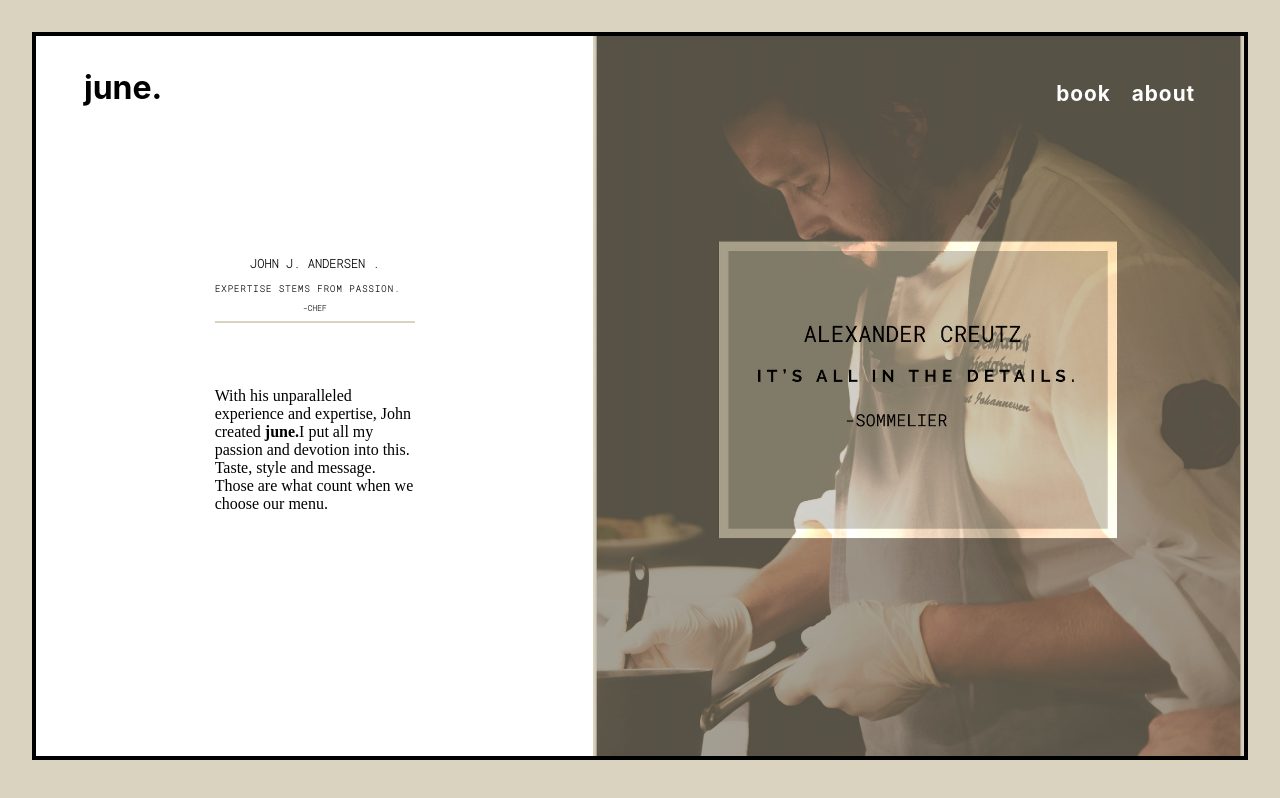
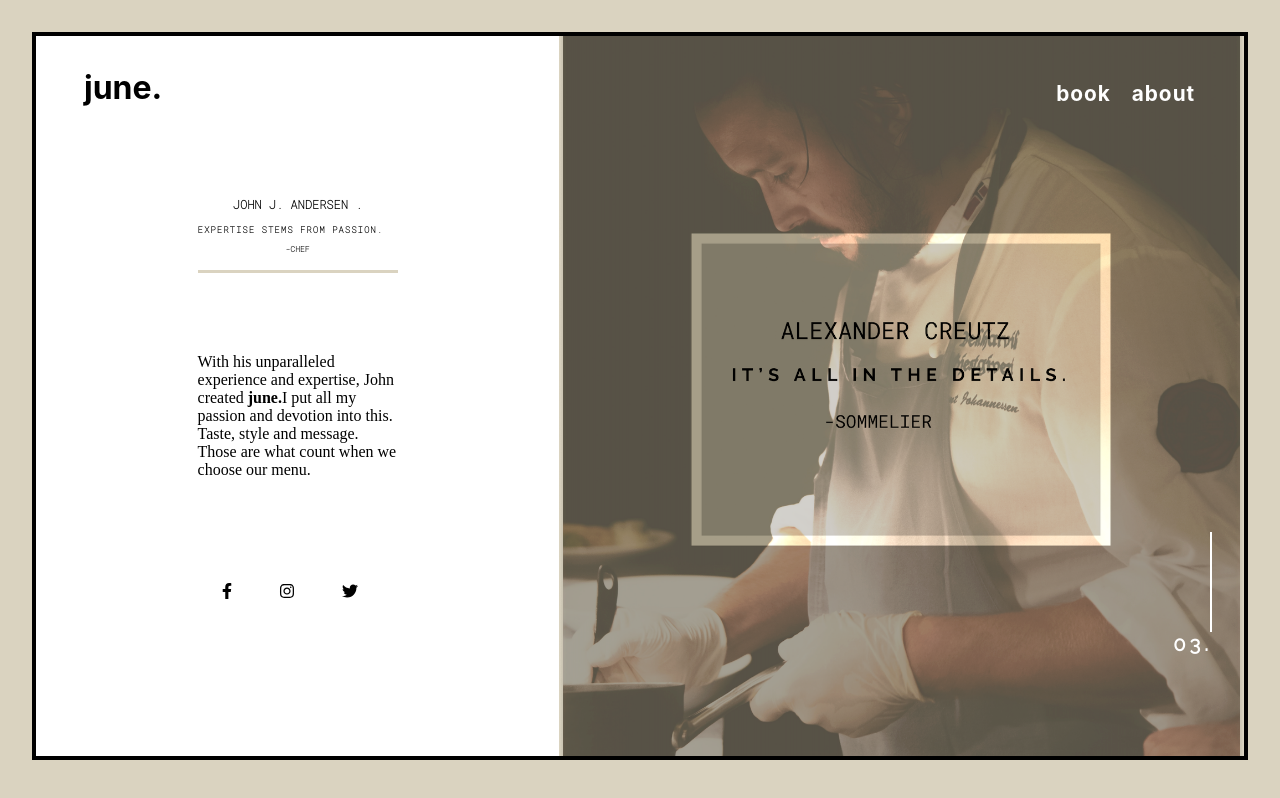
Before and after one commit to mhedengren/react-restaurant-booking, a React (Create React App) app: page /about in a window 1280 px wide. Shown: the top 798 px of the page. Built offline with nearby package versions, Linux system fonts and the light colour scheme; a web font is replaced by a local one.

Commit message:
fix footer in about and add styling to page 404

```diff
--- a/src/components/About/About.scss
+++ b/src/components/About/About.scss
@@ -145,6 +145,7 @@
                     width: 200px;
 
                     .about-text-name-desktop {
+                        margin-top: 4em;
                         text-align: center;
                         font-family: $robotomono;
                         font-size: 12px;
@@ -166,16 +167,20 @@
                         font-size: 8px;
                         color: black;
                         font-weight: bolder;
-                        padding-bottom: 1em;
-                        border-bottom: 2px solid $wrapper;
+                        padding-bottom: 2em;
+                        border-bottom: 3px solid $wrapper;
                     }
 
                     .about-text-paragraph {
-                        margin-top: 4em;
+                        margin: 5em 0em;
                         font-family: $lateef;
                         color: black;
                         font-weight: thin;
-                     }
+
+                    }
+                }
+                .social-media-buttons-about {
+                    align-self: flex-end;
                 }
             }
         }
@@ -204,6 +209,28 @@
                     background-repeat: no-repeat;
                     height: 100%;
                     width: 100%;
+
+                    .about-page-number-wrapper {
+                        height: 100%;
+                        padding: 2em;
+                        display: flex;
+                        flex-direction: column;
+                        align-items: flex-end;
+
+                        .about-vl {
+                            margin-top: 29em;
+                            align-self: flex-end;
+                            border-right: 2px solid white;
+                            height: 100px;
+                        }
+                        .about-page {
+                            font-family: $raleway;
+                            font-weight: bold;
+                            font-size: 20px;
+                            letter-spacing: 4px;
+                            color: white;
+                        }
+                    }
                 }
 
                 .main-navigation-about {
@@ -213,6 +240,7 @@
                 }
             }
         }
+
     }
 
 /* Desktop */
@@ -221,5 +249,5 @@
     .about-wrapper-desktop {
         height: 90vh;
         margin: 2em;
-    }
+   }
 }
--- a/src/components/About/About.tsx
+++ b/src/components/About/About.tsx
@@ -56,9 +56,16 @@ const About = () => {
               <p className='about-text-title-desktop'>-CHEF</p>
               <p className='about-text-paragraph'>
                 With his unparalleled experience and expertise, John created <b>june.</b>
-                I put all my passion and devotion into this. Taste, style and
+                 I put all my passion and devotion into this. Taste, style and
                 message. Those are what count when we choose our menu.
               </p>
+              <footer className="social-media-buttons-about">
+                    <div className="social-icons">
+                            <FontAwesomeIcon icon={faFacebookF} size="1x" style={{ padding: '1.5em', color: 'black' }}/>
+                            <FontAwesomeIcon icon={faInstagram} size="1x" style={{ padding: '1.5em', color: 'black'  }}/>
+                            <FontAwesomeIcon icon={faTwitter} size="1x" style={{ padding: '1.5em', color: 'black'  }} />
+                    </div>
+                </footer>
             </div>
           </div>
         </div>
@@ -68,7 +75,12 @@ const About = () => {
             <NavLink className='nav-link' to='/booking'>book</NavLink>
             <NavLink className='nav-link' to='/about'>about</NavLink>
           </nav>
-          <div className='about-image-container'></div>
+          <div className='about-image-container'>
+          <div className="about-page-number-wrapper">
+              <div className="about-vl"></div>
+                <span className="about-page">03.</span>
+              </div>
+          </div>
         </div>
       </div>
     </div> /*Closing main div for entire page*/
--- a/src/components/Booking/BookingForm.tsx
+++ b/src/components/Booking/BookingForm.tsx
@@ -145,7 +145,7 @@ class BookingForm extends React.Component<IBookingFormProps, IBookingFormState>
     return (
       <div className="booking-form-wrapper">
         <form>
-          <h4>How many guests?</h4>
+          <h4>how many guests?</h4>
           <select name="numberOfGuests" onChange={this.handleInputChange} className="select-css">
             <option value="1">1</option>
             <option value="2">2</option>
@@ -160,7 +160,7 @@ class BookingForm extends React.Component<IBookingFormProps, IBookingFormState>
             minDate={new Date()}
           />
           <select onChange={this.handleSubmit} className="select-css">
-            <option value='1'>Pick a time</option>
+            <option value='1'>pick a time</option>
             {this.state.show18 ? <option value='18'>18</option> : null}
             {this.state.show21 ? <option value='21'>21</option> : null}
           </select>
--- a/src/components/Home/Home.tsx
+++ b/src/components/Home/Home.tsx
@@ -50,8 +50,8 @@ const Home = () => {
                             <FontAwesomeIcon icon={faTwitter} size="1x" style={{ padding: '7px', color: 'white'  }} />
                     </div>
                     <div className="page-number-wrapper">
-                            <div className="vl"></div>
-                            <span className="page">01.</span>
+                         <div className="vl"></div>
+                        <span className="page">01.</span>
                     </div>
                 </footer>
             </div>
--- a/src/components/NotFound/NotFound.tsx
+++ b/src/components/NotFound/NotFound.tsx
@@ -1,9 +1,16 @@
 import React from 'react'
+import './notfound.scss'
+import {NavLink} from 'react-router-dom'
+
 
 const NotFound = () => {
     return(
-        <div>
-            <p>404 page doesn't exist</p>
+        <div className="notfound-wrapper">
+            <h2>404 page not found.</h2>
+            <h3>we do apologize. </h3>
+            <NavLink className='notfound-logo' to='/'>
+            <h1>take me back: june</h1>
+            </NavLink>
         </div>
     )
 }
--- /dev/null
+++ b/src/components/NotFound/notfound.scss
@@ -0,0 +1,24 @@
+@import '../../variables';
+@import url('https://fonts.googleapis.com/css?family=Roboto|Roboto+Mono:100&display=swap');
+
+.notfound-wrapper {
+    margin: 4em;
+    padding: 2em;
+    background-color:white;
+    border: 8px solid black;
+    display: flex;
+    flex-direction: column;
+    justify-content: center;
+    align-items: center;
+    font-family: $robotomono;
+
+    .notfound-logo {
+        text-decoration: none;
+        color: $fontcolor;
+        transition: 1s;
+
+            &:hover {
+                color:$wrapper;
+            }
+    }
+}
--- a/src/variables.scss
+++ b/src/variables.scss
@@ -6,6 +6,5 @@ $fontcolor: #494848;
 $landingpagecolor: #BAB3A2;
 $bodyFamily: 'Arial', sans-serif;
 $wrapper: #DAD3C0;
-$fontcolor: #494848;
 $buttonColor1: #7C1C23;
 $buttonColor2: #f6b93b;
```
Also changed, not shown: src/components/Home/home.scss (+0 -13 lines).
